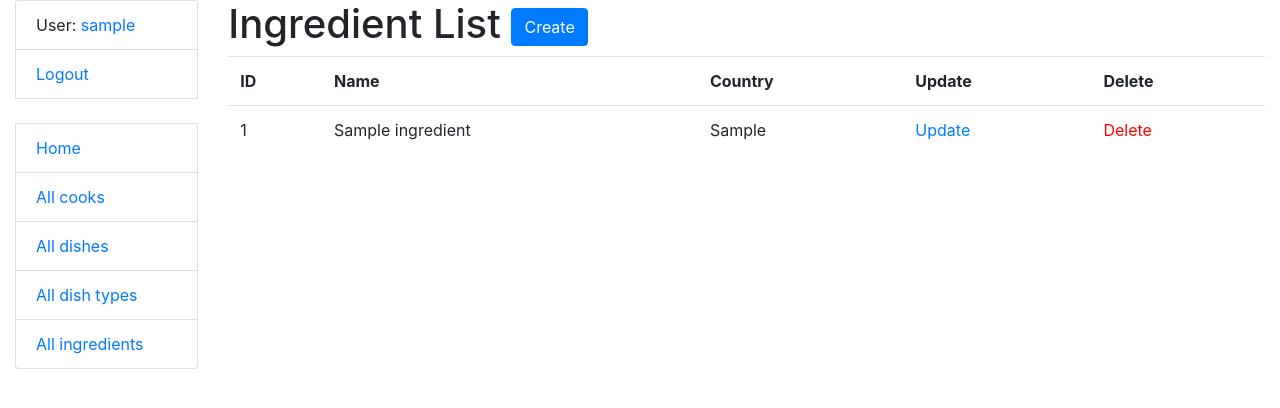
After one commit to MarynaProkhorenko/Restaurant-Kitchen-Service, a Django app: page /ingredients/ in a window 1280 px wide. The commit adds this page. Shown: the top 408 px of the page. Run offline with Django 4.2, Linux system fonts and the light colour scheme; a user stored in the database is signed in; tables that the repository leaves empty hold one stand-in row (values such as "Sample post"); some libraries are stand-ins or nearby versions.

Commit message:
Added model Ingredient and all interface for it

```diff
--- a/kitchen/forms.py
+++ b/kitchen/forms.py
@@ -2,12 +2,16 @@ from django import forms
 from django.contrib.auth import get_user_model
 from django.core.exceptions import ValidationError
 
-from kitchen.models import Dish, Cook
+from kitchen.models import Dish, Cook, Ingredient
 
 
 class DishForm(forms.ModelForm):
     cooks = forms.ModelMultipleChoiceField(
         queryset=get_user_model().objects.all(),
+        widget=forms.CheckboxSelectMultiple,
+    )
+    ingredients = forms.ModelMultipleChoiceField(
+        queryset=Ingredient.objects.all(),
         widget=forms.CheckboxSelectMultiple,
     )
 
--- a/kitchen/models.py
+++ b/kitchen/models.py
@@ -14,7 +14,7 @@ class DishType(models.Model):
 
 
 class Cook(AbstractUser):
-    years_of_experience = models.IntegerField(default=1)
+    years_of_experience = models.IntegerField(default=2)
 
     class Meta:
         verbose_name = "cook"
@@ -27,11 +27,20 @@ class Cook(AbstractUser):
         return reverse("kitchen:cook-detail", kwargs={"pk": self.pk})
 
 
+class Ingredient(models.Model):
+    name = models.CharField(max_length=255)
+    country = models.CharField(max_length=255)
+
+    def __str__(self):
+        return f"{self.name}(made in {self.country})"
+
+
 class Dish(models.Model):
     name = models.CharField(max_length=255, unique=True)
     description = models.TextField()
     price = models.DecimalField(max_digits=15, decimal_places=2)
     dish_type = models.ForeignKey(DishType, on_delete=models.CASCADE)
+    ingredients = models.ManyToManyField(Ingredient, related_name="dishes")
     cooks = models.ManyToManyField(Cook, related_name="dishes")
 
     class Meta:
--- a/kitchen/urls.py
+++ b/kitchen/urls.py
@@ -1,7 +1,8 @@
 from django.urls import path
 from .views import index, DishTypeListView, DishTypeCreateView, DishTypeUpdateView, DishTypeDeleteView, DishListView, \
     DishCreateView, DishUpdateView, DishDeleteView, DishDetailView, CookDetailView, CookListView, CookCreateView, \
-    CookUpdateView, CookDeleteView, toggle_assign_to_dish
+    CookUpdateView, CookDeleteView, toggle_assign_to_dish, IngredientListView, IngredientCreateView, \
+    IngredientUpdateView, IngredientDeleteView
 
 urlpatterns = [
     path("", index, name="index"),
@@ -80,6 +81,26 @@ urlpatterns = [
         toggle_assign_to_dish,
         name="toggle-dish-assign",
     ),
+    path(
+        "ingredients/",
+        IngredientListView.as_view(),
+        name="ingredient-list",
+    ),
+    path(
+        "ingredients/create/",
+        IngredientCreateView.as_view(),
+        name="ingredient-create",
+    ),
+    path(
+        "ingredients/<int:pk>/update/",
+        IngredientUpdateView.as_view(),
+        name="ingredient-update",
+    ),
+    path(
+        "ingredients/<int:pk>/delete/",
+        IngredientDeleteView.as_view(),
+        name="ingredient-delete",
+    ),
 ]
 
 
--- a/kitchen/views.py
+++ b/kitchen/views.py
@@ -6,13 +6,14 @@ from django.urls import reverse_lazy
 from django.views import generic
 
 from kitchen.forms import DishForm, DishSearchForm, DishTypeSearchForm, CookSearchForm, CookUpdateForm
-from kitchen.models import Dish, DishType, Cook
+from kitchen.models import Dish, DishType, Cook, Ingredient
 
 
 def index(request):
     num_dishes = Dish.objects.count()
     num_dish_types = DishType.objects.count()
     num_cooks = Cook.objects.count()
+    num_ingredients = Ingredient.objects.count()
 
     num_visits = request.session.get("num_visits", 0)
     request.session["num_visits"] = num_visits + 1
@@ -21,6 +22,7 @@ def index(request):
         "num_dishes": num_dishes,
         "num_dish_types": num_dish_types,
         "num_cooks": num_cooks,
+        "num_ingredients": num_ingredients,
         "num_visits": num_visits + 1,
     }
 
@@ -179,3 +181,27 @@ def toggle_assign_to_dish(request, pk):
     else:
         cook.dishes.add(pk)
     return HttpResponseRedirect(reverse_lazy("kitchen:dish-detail", args=[pk]))
+
+
+class IngredientListView(LoginRequiredMixin, generic.ListView):
+    model = Ingredient
+    template_name = "kitchen/ingredient_list.html"
+    paginate_by = 5
+
+
+class IngredientCreateView(LoginRequiredMixin, generic.CreateView):
+    model = Ingredient
+    fields = "__all__"
+    success_url = reverse_lazy("kitchen:ingredient-list")
+
+
+class IngredientUpdateView(LoginRequiredMixin, generic.UpdateView):
+    model = Ingredient
+    fields = "__all__"
+    success_url = reverse_lazy("kitchen:ingredient-list")
+
+
+class IngredientDeleteView(LoginRequiredMixin, generic.DeleteView):
+    model = Ingredient
+    success_url = reverse_lazy("kitchen:ingredient-list")
+    template_name = "kitchen/ingredient_confirm_delete.html"
--- a/templates/includes/sidebar.html
+++ b/templates/includes/sidebar.html
@@ -12,4 +12,5 @@
   <li class="list-group-item"><a href="{% url 'kitchen:cook-list' %}">All cooks</a></li>
   <li class="list-group-item"><a href="{% url 'kitchen:dish-list' %}">All dishes</a></li>
   <li class="list-group-item"><a href="{% url 'kitchen:dish-type-list' %}">All dish types</a></li>
+  <li class="list-group-item"><a href="{% url 'kitchen:ingredient-list' %}">All ingredients</a></li>
 </ul>
--- a/templates/kitchen/dish_detail.html
+++ b/templates/kitchen/dish_detail.html
@@ -35,4 +35,9 @@
   </ul>
   <hr>
   <p>{{ dish.description }}</p>
+  <hr>
+  <p>Ingredients:</p>
+  {% for ingredient in dish.ingredients.all %}
+      <li>{{ ingredient.name }} ({{ ingredient.country }})</li>
+    {% endfor %}
 {% endblock %}
--- a/templates/kitchen/index.html
+++ b/templates/kitchen/index.html
@@ -8,6 +8,7 @@
         <li><strong>Cooks:</strong> {{ num_cooks }}</li>
         <li><strong>Dishes:</strong> {{ num_dishes }}</li>
         <li><strong>Dish types:</strong> {{ num_dish_types }}</li>
+        <li><strong>Ingredients:</strong> {{ num_ingredients }}</li>
     </ul>
 
     <p>You have visited this page
--- /dev/null
+++ b/templates/kitchen/ingredient_confirm_delete.html
@@ -0,0 +1,6 @@
+{% extends "base.html" %}
+
+{% block content %}
+  <h1>Delete ingredient?</h1>
+  {% include "includes/submit_delete.html" %}
+{% endblock %}
--- /dev/null
+++ b/templates/kitchen/ingredient_list.html
@@ -0,0 +1,51 @@
+{% extends "base.html" %}
+{% load crispy_forms_filters %}
+
+{% block content %}
+  <h1>
+    Ingredient List
+    <a href="{% url 'kitchen:ingredient-create' %}" class="btn btn-primary link-to-page">
+      Create
+    </a>
+  </h1>
+
+  {% if ingredient_list %}
+    <table class="table">
+      <tr>
+        <th>ID</th>
+        <th>Name</th>
+        <th>Country</th>
+        <th>Update</th>
+        <th>Delete</th>
+      </tr>
+
+      {% for ingredient in ingredient_list %}
+        <tr>
+          <td>
+              {{ ingredient.id }}
+          </td>
+          <td>
+              {{ ingredient.name }}
+          </td>
+          <td>
+              {{ ingredient.country }}
+          </td>
+          <td>
+              <a href="{% url 'kitchen:ingredient-update' pk=ingredient.id %}">
+                Update
+              </a>
+            </td>
+            <td>
+              <a style="color: red"
+                href="{% url 'kitchen:ingredient-delete' pk=ingredient.id %}">
+                Delete
+              </a>
+            </td>
+        </tr>
+      {% endfor %}
+    </table>
+
+  {% else %}
+      <p>There are no ingredients in the service.</p>
+  {% endif %}
+{% endblock %}
```
Also changed, not shown: templates/kitchen/ingredient_form.html (added, +12 -0 lines), kitchen/migrations/0003_ingredient_alter_cook_years_of_experience_and_more.py (added).
